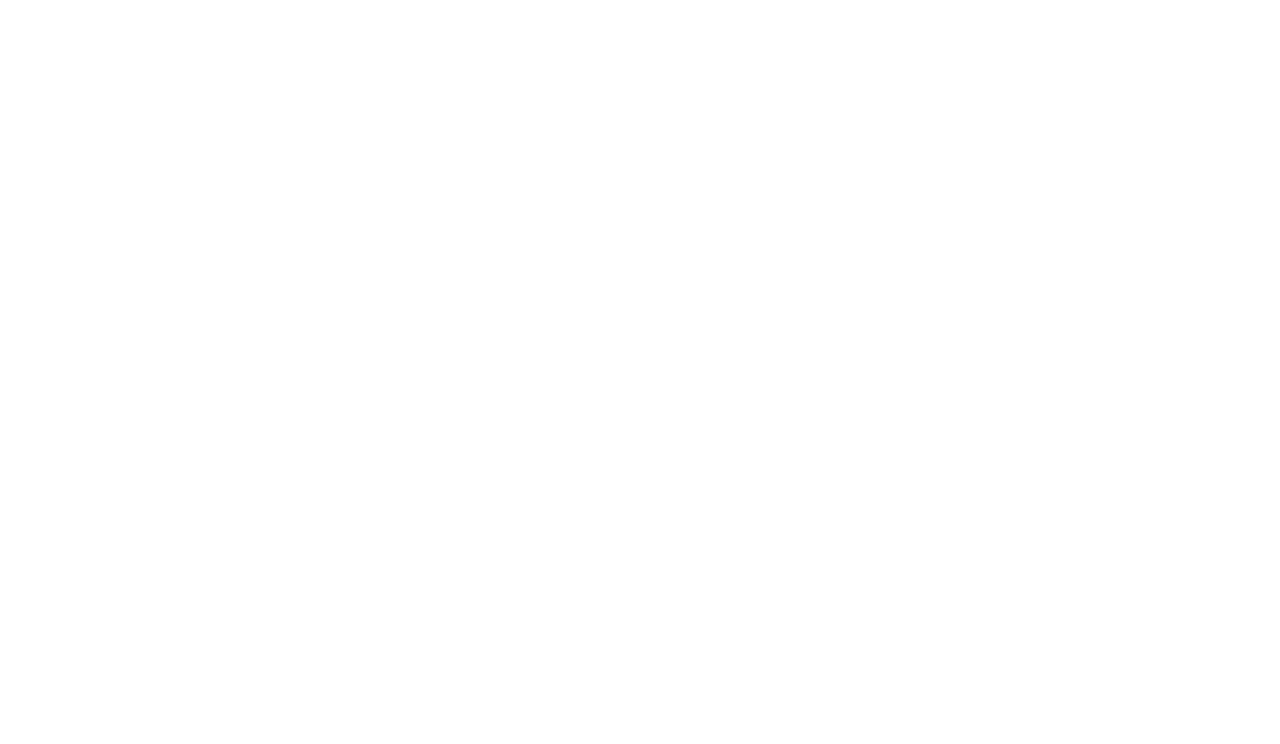
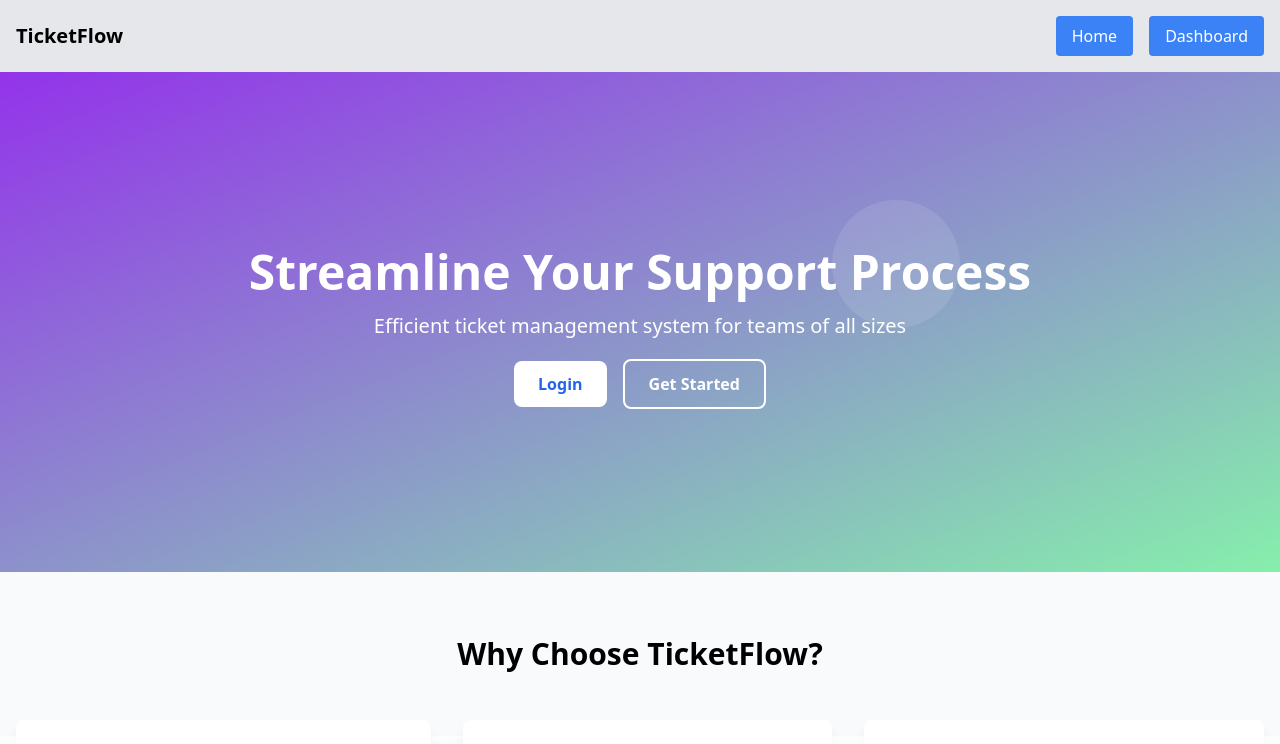
Before and after one commit to Aaron-ojo/HNG-INTERNSHIP, a React (Vite) app in the folder ticketing/: page /#/ in a window 1280 px wide. Before the commit this address had no page. Shown: the top 744 px of the page. Built offline with nearby package versions, Linux system fonts and the light colour scheme.

Commit message:
hash-router issue solved

```diff
--- a/ticketing/src/App.jsx
+++ b/ticketing/src/App.jsx
@@ -10,11 +10,11 @@
     <div className="max-h-[1440px]">
       <HashRouter>
         <Routes>
-          <Route path="/#/" element={<LandingPage />} />
-          <Route path="/#/login" element={<Login />} />
-          <Route path="/#/dashboard" element={<Dashboard />} />
-          <Route path="/#/signup" element={<Signup />} />
-          <Route path="/#/ticketmanagement" element={<Ticketmanagement />} />
+          <Route path="/" element={<LandingPage />} />
+          <Route path="/login" element={<Login />} />
+          <Route path="/dashboard" element={<Dashboard />} />
+          <Route path="/signup" element={<Signup />} />
+          <Route path="/ticketmanagement" element={<Ticketmanagement />} />
         </Routes>
       </HashRouter>
     </div>
--- a/ticketing/src/Layout/Header.jsx
+++ b/ticketing/src/Layout/Header.jsx
@@ -12,13 +12,13 @@
 
           <div className="hidden md:flex space-x-4">
             <Link
-              to="/#/"
+              to="/"
               className="bg-blue-500 text-white px-4 py-2 rounded hover:bg-blue-600 transition"
             >
               Home
             </Link>
             <Link
-              to="/#/dashboard"
+              to="/dashboard"
               className="bg-blue-500 text-white px-4 py-2 rounded hover:bg-blue-600 transition"
             >
               Dashboard
@@ -36,14 +36,14 @@
         {isMenuOpen && (
           <div className="md:hidden mt-4 space-y-2">
             <Link
-              to="/#/"
+              to="/"
               className="block bg-blue-500 text-white px-4 py-2 rounded hover:bg-blue-600 transition"
               onClick={() => setIsMenuOpen(false)}
             >
               Home
             </Link>
             <Link
-              to="/#/dashboard"
+              to="/dashboard"
               className="block bg-blue-500 text-white px-4 py-2 rounded hover:bg-blue-600 transition"
               onClick={() => setIsMenuOpen(false)}
             >
--- a/ticketing/src/pages/Dashboard.jsx
+++ b/ticketing/src/pages/Dashboard.jsx
@@ -17,7 +17,7 @@
   useEffect(() => {
     const token = localStorage.getItem("ticketapp_session");
     if (!token) {
-      window.location.href = "/#/login";
+      window.location.href = "/login";
     }
   }, []);
 
@@ -57,7 +57,7 @@
               Quick Actions
             </h3>
             <Link
-              to="/#/ticketmanagement"
+              to="/ticketmanagement"
               className="bg-blue-500 text-white px-6 py-3 rounded-lg hover:bg-blue-600 transition"
             >
               Go to Ticket Management
@@ -72,7 +72,7 @@
               className="bg-red-500 text-white px-6 py-3 rounded-lg hover:bg-red-600 transition"
               onClick={() => {
                 localStorage.removeItem("ticketapp_session");
-                window.location.href = "/#/login";
+                window.location.href = "/login";
               }}
             >
               Log Out
```
